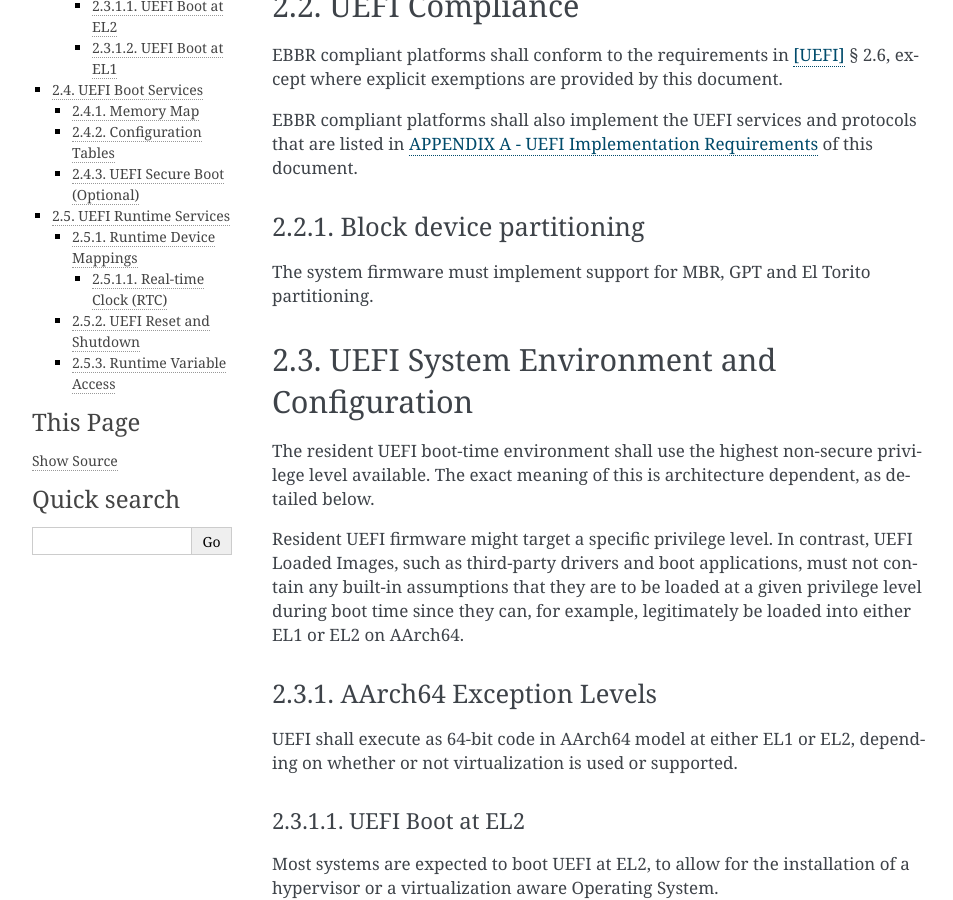
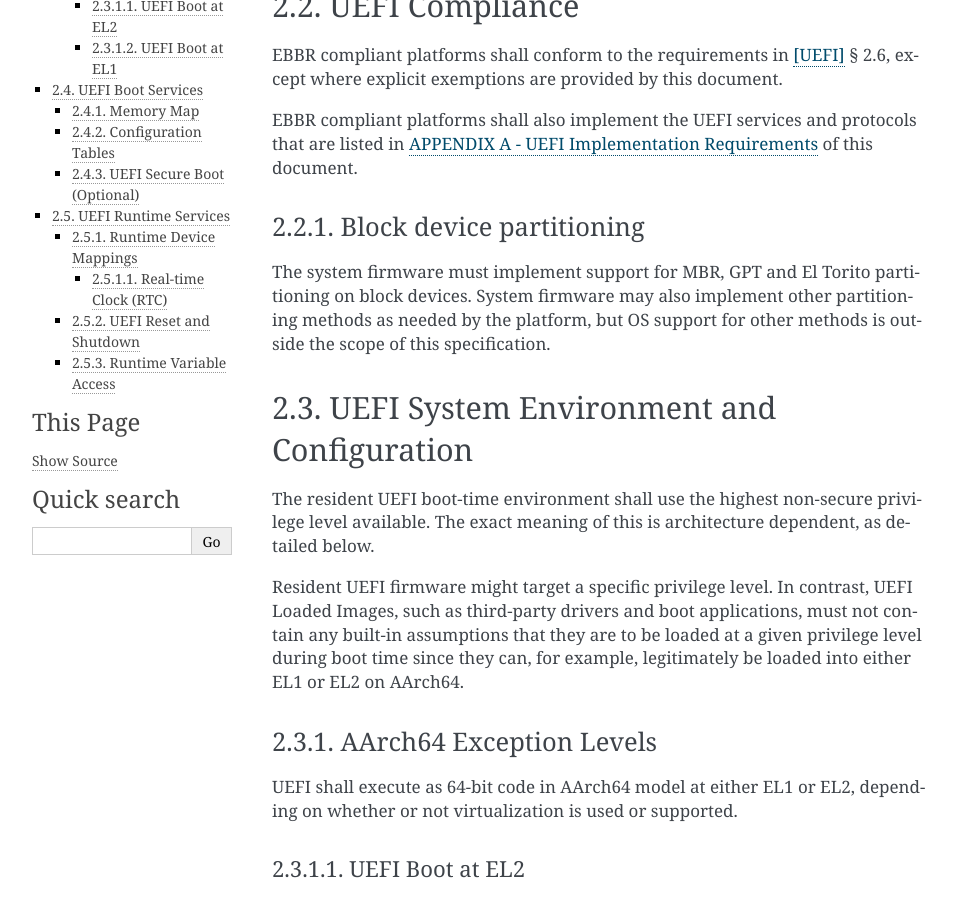
Before and after one commit to ARM-software/ebbr, a Sphinx documentation site: the page built from source/chapter2-uefi.rst, in a window 1280 px wide and 900 px high, scrolled down 309 px. Shown: the whole window, without its empty margins (148-1101 px from the left). Built offline with Sphinx 7.4.7, drawn with Linux system fonts in a browser that asks for light colours.

Commit message:
Clarify that firmware may implement other partitioning schemes
Clarify the text that firmware may implement as many block device
partitioning schemes as it likes. i.e., MTD for raw NAND. However,
doing so is outside the scope of this specification and there are no
guarantees that the OS will support them.

Signed-off-by: Grant Likely <grant.likely@arm.com>

```diff
--- a/source/chapter2-uefi.rst
+++ b/source/chapter2-uefi.rst
@@ -24,7 +24,10 @@ document.
 Block device partitioning
 -------------------------
 
-The system firmware must implement support for MBR, GPT and El Torito partitioning.
+The system firmware must implement support for MBR, GPT and El Torito partitioning
+on block devices.
+System firmware may also implement other partitioning methods as needed by the platform,
+but OS support for other methods is outside the scope of this specification.
 
 UEFI System Environment and Configuration
 =========================================
```
